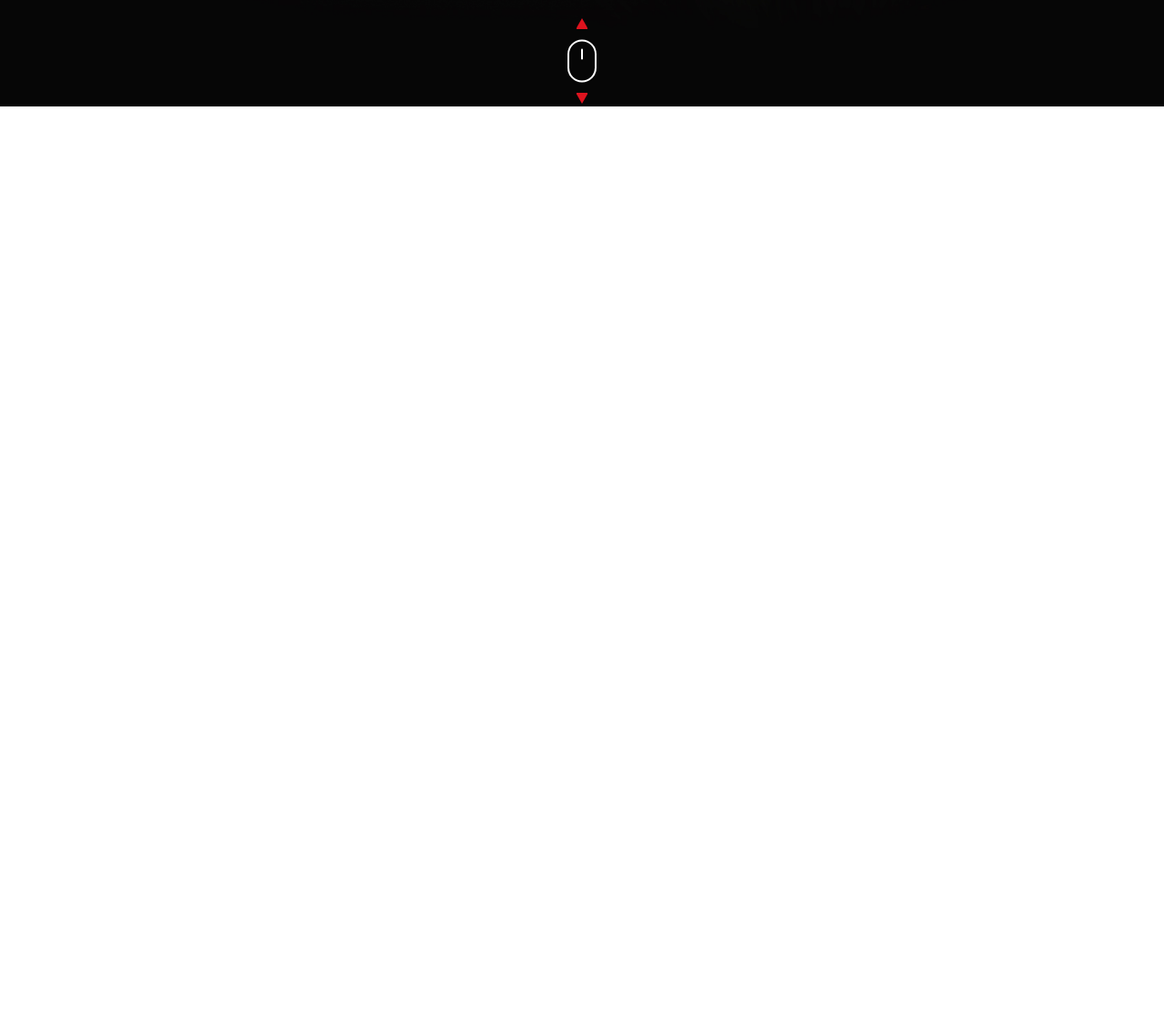
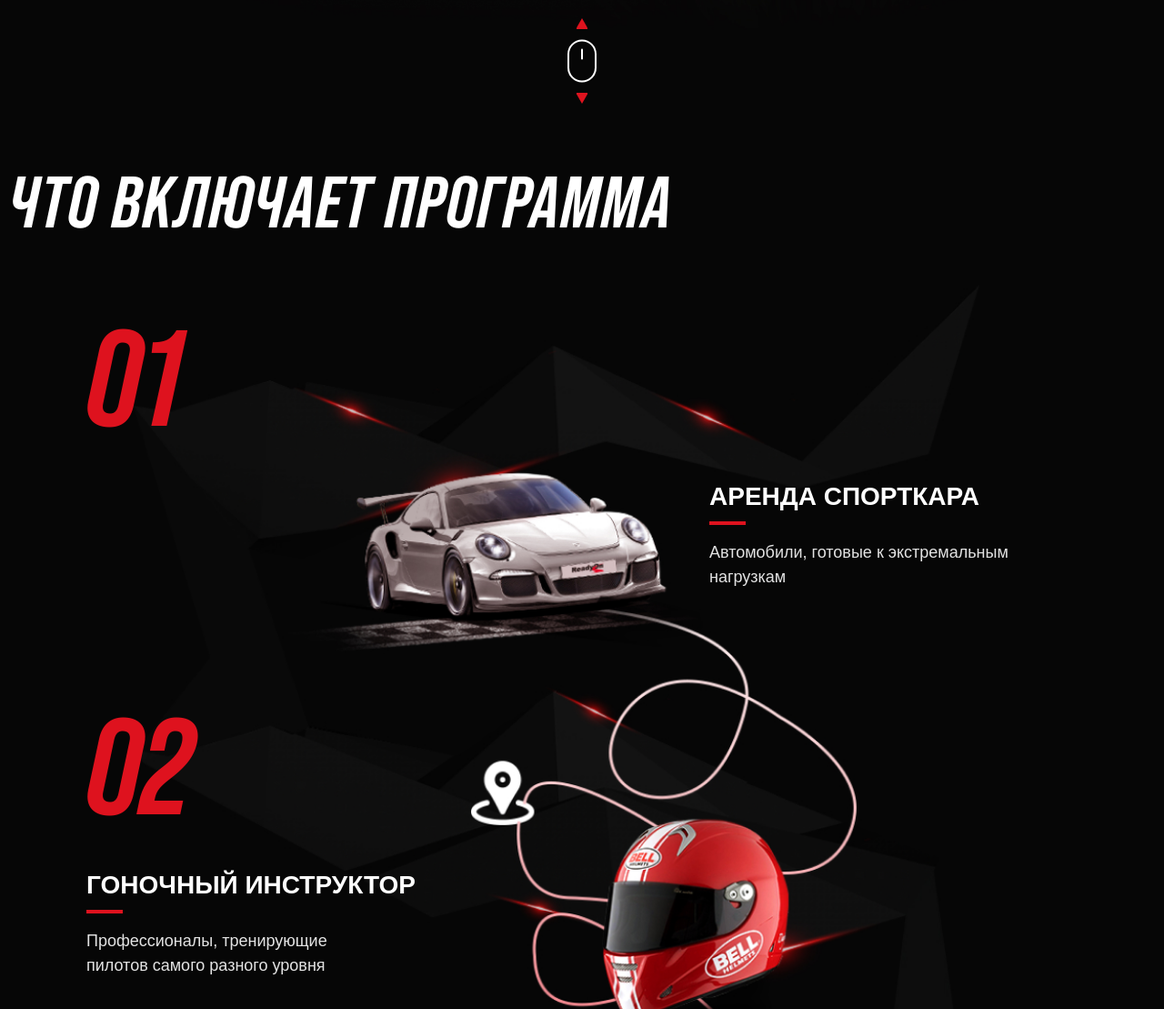
Before and after one commit to Viacheslav-z1/ReadyOne, a website: page app/index.html in a window 1280 px wide. Shown: the part 683-1792 px from the top of the page at 91% size. Before the commit the page ends 800 px from the top, so only its background shows below. Drawn offline with nearby package versions, Linux system fonts and the light colour scheme; files that its build step writes are made by us from their sources; files whose address does not match are found by name; a web font is replaced by a local one.

Commit message:
added section program

```diff
--- a/app/index.html
+++ b/app/index.html
@@ -84,6 +84,118 @@
     </div>
   </section>
 
+  <main class="main">
+    <section class="program">
+      <div class="container">
+        <h2 class="title program__title">
+          Что включает программа
+        </h2>
+        <ul class="program__inner">
+          <li class="program__item" style="background-image: url('images/bg/1.jpg');">
+            <h4 class="program__num">
+              01
+            </h4>
+            <div class="program__box">
+              <img src="imahges/program/1.jpg" alt="car" class="program__img">
+              <div class="program__text">
+                <div class="program__text-box">
+                  <h5 class="program__name">
+                    АРЕНДА СПОРТКАРА
+                  </h5>
+                  <p class="program__descr">
+                    Автомобили, готовые к экстремальным
+                    нагрузкам
+                  </p>
+                </div>
+              </div>
+            </div>
+          </li>
+          <li class="program__item" style="background-image: url('images/bg/2.jpg');">
+            <h4 class="program__num">
+              02
+            </h4>
+            <div class="program__box">
+              <img src="imahges/program/2.jpg" alt="car" class="program__img">
+              <div class="program__text">
+                <div class="program__text-box">
+                  <h5 class="program__name">
+                    ГОНОЧНЫЙ ИНСТРУКТОР
+                  </h5>
+                  <p class="program__descr">
+                  Профессионалы, тренирующие пилотов
+                  самого разного уровня
+                  </p>
+                </div>
+              </div>
+            </div>
+          </li>
+          <li class="program__item " style="background-image: url('images/bg/3.jpg');">
+            <h4 class="program__num">
+              03
+            </h4>
+            <div class="program__box">
+              <img src="imahges/program/3.jpg" alt="car" class="program__img">
+              <div class="program__text">
+                <div class="program__text-box">
+                  <h5 class="program__name">
+                    потрясающие треки
+                  </h5>
+                  <p class="program__descr">
+                  ВНИМАНИЕ К КАЖДОЙ ДЕТАЛИ
+                  </p>
+                </div>
+              </div>
+            </div>
+          </li>
+          <li class="program__item" style="background-image: url('images/bg/4.jpg');">
+            <h4 class="program__num">
+              04
+            </h4>
+            <div class="program__box">
+              <img src="imahges/program/4.jpg" alt="car" class="program__img">
+              <div class="program__text">
+                <div class="program__text-box">
+                  <h5 class="program__name">
+                    ВНИМАНИЕ К КАЖДОЙ ДЕТАЛИ
+                  </h5>
+                  <p class="program__descr">
+                  Оборудованные боксы и индивидуальная
+                  экипировка – мы позаботились обо всем
+                  </p>
+                </div>
+              </div>
+            </div>
+          </li>
+          <li class="program__item" style="background-image: url('images/bg/5.jpg');">
+            <h4 class="program__num">
+              05
+            </h4>
+            <div class="program__box">
+              <img src="imahges/program/5.jpg" alt="car" class="program__img">
+              <div class="program__text">
+                <div class="program__text-box">
+                  <h5 class="program__name">
+                  НЕЗАБЫВАЕМЫЙ ОПЫТ
+                  </h5>
+                  <p class="program__descr">
+                    Видео заезда и сертификат о прохождении
+                    курса для каждого клиента
+
+                  </p>
+                </div>
+              </div>
+            </div>
+          </li>
+        </ul>
+        <div class="program__btn-box">
+            <a href="#" class="button program__button">
+          ЗАКАЗАТЬ
+        </a>
+        </div>
+      </div>
+    </section>
+  </main>
+
   <script src="js/main.min.js"></script>
 </body>
 
--- a/app/scss/style.scss
+++ b/app/scss/style.scss
@@ -141,7 +141,89 @@
 
 
 
+.program {
+  padding: 60px 0;
+  background-color: #060606;
+  &__inner {
+    margin-bottom: 43px !important;
+  }
 
-.button {}
+  &__title{
+    font-size: 80px;
+    line-height: 91px;
+    margin-bottom: 25px;
+  }
+
+  &__item {
+    max-width: 1100px;
+    min-height: 417px;
+    padding: 37px 78px 72px 5px;
+    margin: 0 auto;
+    background-size: contain;
+    background-repeat: no-repeat;
+    &:nth-child(2n+1){
+      .program__text{
+        display: flex;
+        flex-direction: column;
+        align-items: flex-end;
+      }
+    }
+  }
+
+  &__num {
+    @extend %bebas-700;
+    color: #DE121E;
+    font-size: 150px;
+    line-height: 170px;
+    margin-bottom: 30px;
+  }
+
+  &__box {}
+
+  &__img {
+    display: none;
+  }
+
+  &__text {
+
+  }
+
+  &__name {
+    margin-bottom: 17px;
+    padding-bottom: 16px;
+    @extend %roboto-700;
+    font-size: 28px;
+    line-height: 31px;
+    position: relative;
+    text-transform: uppercase;
+    &::after{
+      content: '';
+      position: absolute;
+      bottom: 0;
+      left: 0;
+      width: 40px;
+      height: 4px;
+      background-color: #DE121E;
+    }
+  }
+
+  &__descr {
+  font-size: 18px;
+  line-height: 27px;
+  color: rgba(255, 255, 255, 0.89);
+  max-width: 332px;
+  }
+
+  &__button {
+    display: inline-block;
+  }
+  &__btn-box{
+    display: flex;
+    justify-content: center;
+  }
+}
+
+
+
 
 @import 'media';
```
Also changed, not shown: app/images/bg/1.jpg (added), app/images/bg/2.jpg (added), app/images/bg/3.jpg (added), app/images/bg/4.jpg (added), app/images/bg/5.jpg (added), app/images/bg/5.png (added).
